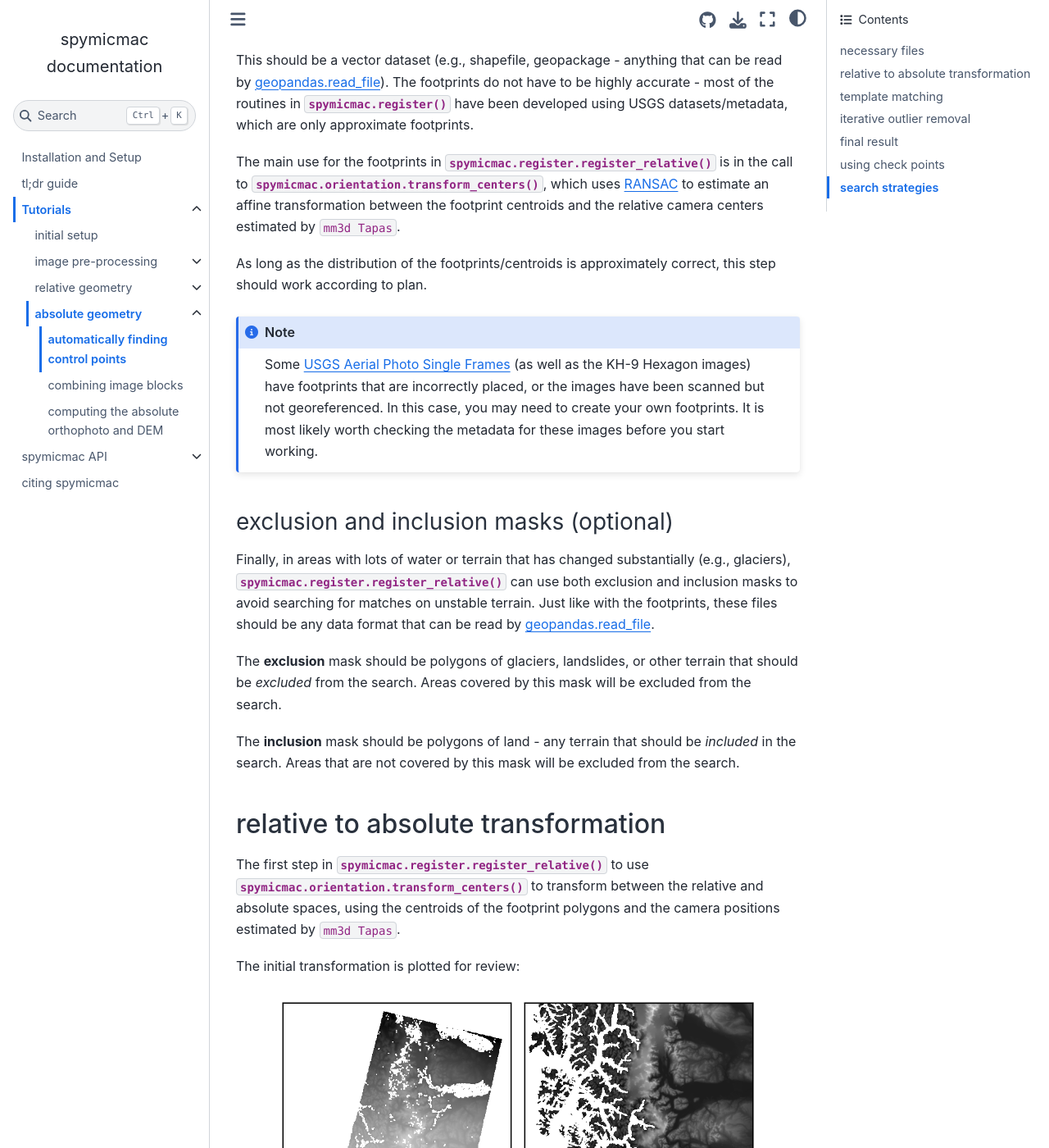
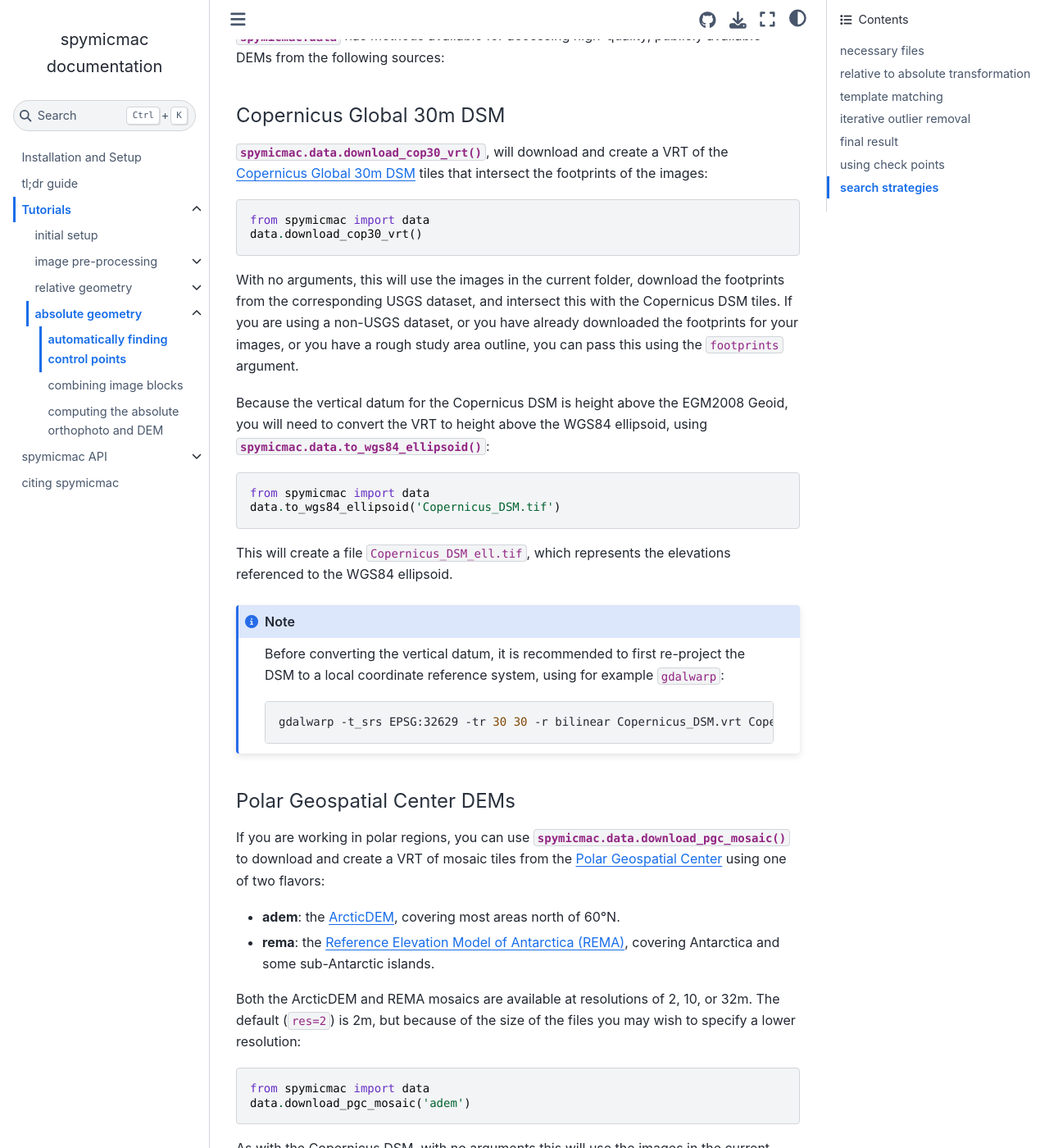
Before and after one commit to iamdonovan/spymicmac, a Sphinx documentation site: the page built from doc/tutorials/absolute/register.rst, in a window 1280 px wide and 1400 px high, scrolled down 944 px. Shown: the whole window at 82% size. Built offline with Sphinx 7.4.7 and the Sphinx Book theme 1.1.4, drawn with Linux system fonts in a browser that asks for light colours; nearby versions of some CDN libraries; the version number could not be read and is left out; some of the changed text lies outside the part shown.

Commit message:
reference DEMs
add information about using spymicmac.data to download reference DEMs

```diff
--- a/doc/tutorials/absolute/register.rst
+++ b/doc/tutorials/absolute/register.rst
@@ -14,15 +14,81 @@
 
 reference orthoimage and DEM
 ^^^^^^^^^^^^^^^^^^^^^^^^^^^^^^
-At the risk of stating the obvious, the reference orthoimage and DEM should cover your study area. The reference
-orthoimage can be a high-resolution orthomosaic, or it can be a comparatively low-resolution satellite image.
-:py:meth:`spymicmac.register.register_relative` has been tested on both Landsat-8 and Sentinel-2 images, with
+At the risk of stating the obvious, the reference DEM (or orthoimage, if using one) should cover your study area.
+
+The reference orthoimage can be a high-resolution orthomosaic, or it can be a comparatively low-resolution satellite
+image. :py:meth:`spymicmac.register.register_relative` has been tested on both Landsat-8 and Sentinel-2 images, with
 satisfactory results for both.
 
 In general, the results will depend in part on the accuracy of the control points - so if your reference orthoimage
 is highly accurate and of a similar resolution to your air photos, the more accurate the result will be.
 
 Similar rules apply for the reference DEM - the more accurate the DEM, the better the final result.
+
+:py:mod:`spymicmac.data` has methods available for accessing high-quality, publicly available DEMs from the following
+sources:
+
+Copernicus Global 30m DSM
+"""""""""""""""""""""""""
+
+:py:meth:`spymicmac.data.download_cop30_vrt`, will download and create a VRT of the
+`Copernicus Global 30m DSM <https://doi.org/10.5270/ESA-c5d3d65>`__ tiles that intersect the footprints of the images:
+
+.. code-block:: python
+
+    from spymicmac import data
+    data.download_cop30_vrt()
+
+With no arguments, this will use the images in the current folder, download the footprints from the corresponding
+USGS dataset, and intersect this with the Copernicus DSM tiles. If you are using a non-USGS dataset, or you have already
+downloaded the footprints for your images, or you have a rough study area outline, you can pass this using the
+``footprints`` argument.
+
+Because the vertical datum for the Copernicus DSM is height above the EGM2008 Geoid, you will need to convert
+the VRT to height above the WGS84 ellipsoid, using :py:meth:`spymicmac.data.to_wgs84_ellipsoid`:
+
+.. code-block:: python
+
+    from spymicmac import data
+    data.to_wgs84_ellipsoid('Copernicus_DSM.tif')
+
+This will create a file ``Copernicus_DSM_ell.tif``, which represents the elevations referenced to the WGS84 ellipsoid.
+
+.. note::
+
+    Before converting the vertical datum, it is recommended to first re-project the DSM to a local coordinate reference
+    system, using for example ``gdalwarp``:
+
+    .. code-block:: sh
+
+        gdalwarp -t_srs EPSG:32629 -tr 30 30 -r bilinear Copernicus_DSM.vrt Copernicus_DSM.tif
+
+
+Polar Geospatial Center DEMs
+""""""""""""""""""""""""""""
+
+If you are working in polar regions, you can use :py:meth:`spymicmac.data.download_pgc_mosaic` to download and create
+a VRT of mosaic tiles from the `Polar Geospatial Center <https://www.pgc.umn.edu>`__ using one of two flavors:
+
+- **adem**: the `ArcticDEM <https://www.pgc.umn.edu/data/arcticdem/>`__, covering most areas north of 60°N.
+- **rema**: the `Reference Elevation Model of Antarctica (REMA) <https://www.pgc.umn.edu/data/rema/>`__, covering
+  Antarctica and some sub-Antarctic islands.
+
+Both the ArcticDEM and REMA mosaics are available at resolutions of 2, 10, or 32m. The default (``res=2``) is 2m, but
+because of the size of the files you may wish to specify a lower resolution:
+
+.. code-block:: python
+
+    from spymicmac import data
+    data.download_pgc_mosaic('adem')
+
+As with the Copernicus DSM, with no arguments this will use the images in the current folder, download the footprints
+from the corresponding USGS dataset, and intersect this with the corresponding tile boundaries.
+
+If you are using a non-USGS dataset, or you have already downloaded the footprints for your images, or you have a
+rough study area outline, you can pass this using the ``footprints`` argument.
+
+Both the ArcticDEM and REMA are given as height above the WGS84 ellipsoid, so no conversion is required here.
 
 image footprints
 ^^^^^^^^^^^^^^^^^^
```
